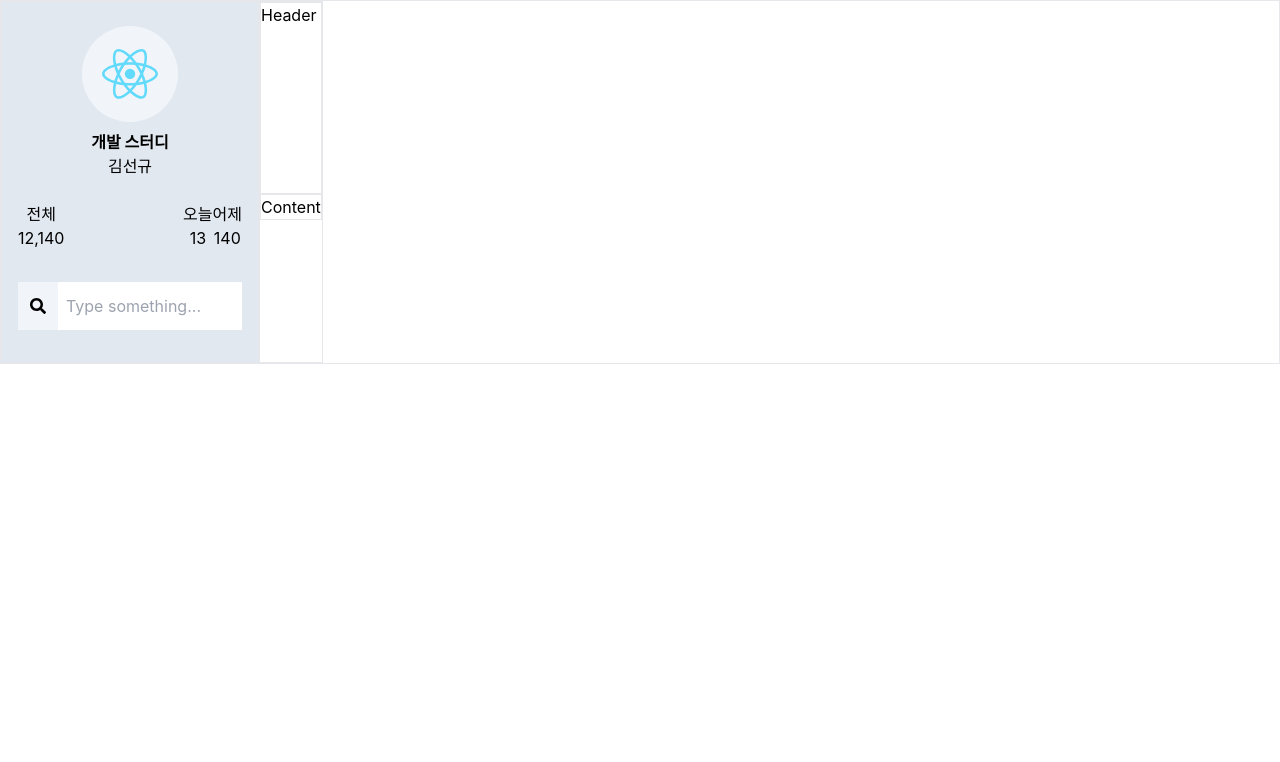
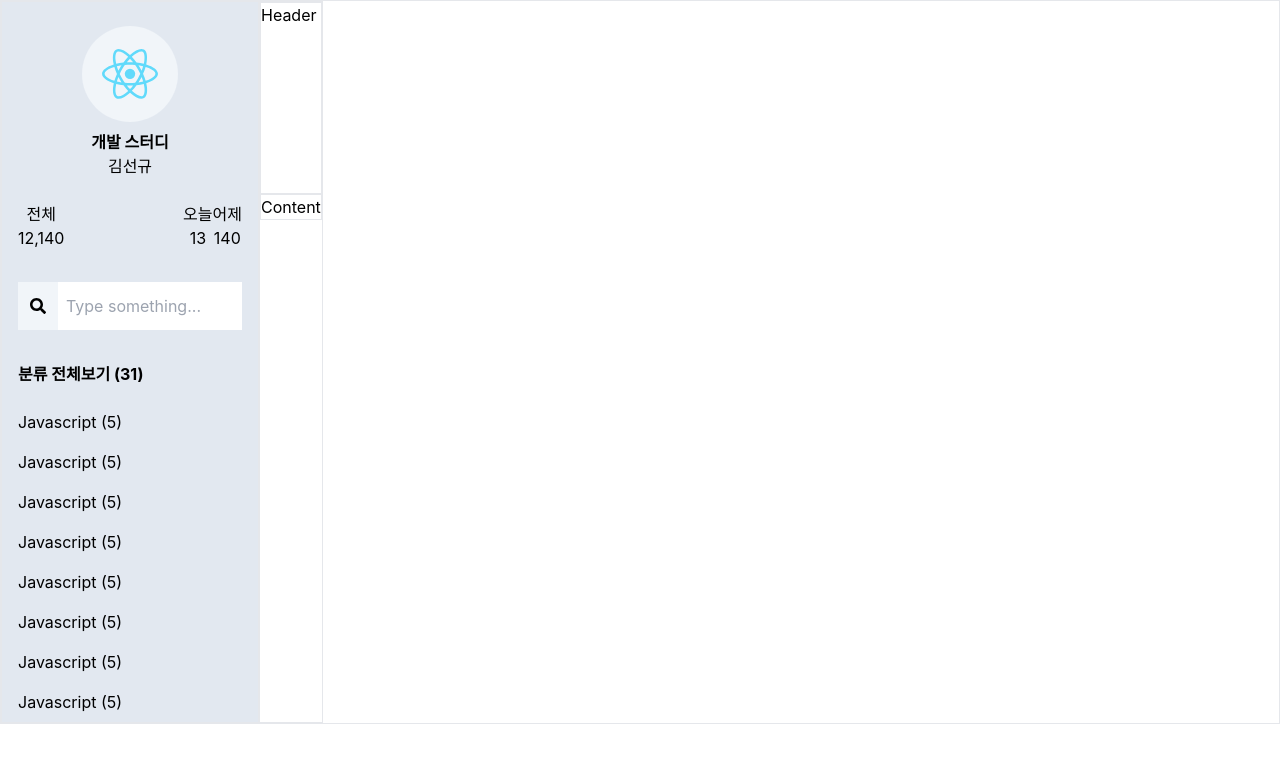
Before and after one commit to kksskk1/study-react-blog, a React (Create React App) app: page / in a window 1280 px wide. Shown: the top 762 px of the page. Built offline with nearby package versions, Linux system fonts and the light colour scheme.

Commit message:
sidebar menu

```diff
--- a/src/components/layout/Layout.js
+++ b/src/components/layout/Layout.js
@@ -1,12 +1,12 @@
 import Header from './Header';
-import Category from './Category';
+import Sidebar from './Sidebar';
 import Content from './Content';
 
 function Layout(props) {
     return (
         <div className='flex border'>
             <div className='border'>
-                <Category/>
+                <Sidebar/>
             </div>
 
             <div className='border'>
--- a/src/components/layout/Category.js
+++ b/src/components/layout/Sidebar.js
@@ -44,6 +44,18 @@ function Category() {
                 <input className='flex-auto w-full h-full p-2' type="text" placeholder="Type something..." />
             </div>
         </div>
+
+        <div className=''>
+            <p className='pb-4'><b>분류 전체보기 (31)</b></p>
+            <p className='py-2'>Javascript (5)</p>
+            <p className='py-2'>Javascript (5)</p>
+            <p className='py-2'>Javascript (5)</p>
+            <p className='py-2'>Javascript (5)</p>
+            <p className='py-2'>Javascript (5)</p>
+            <p className='py-2'>Javascript (5)</p>
+            <p className='py-2'>Javascript (5)</p>
+            <p className='py-2'>Javascript (5)</p>
+        </div>
       </div>
     );
   }
```
